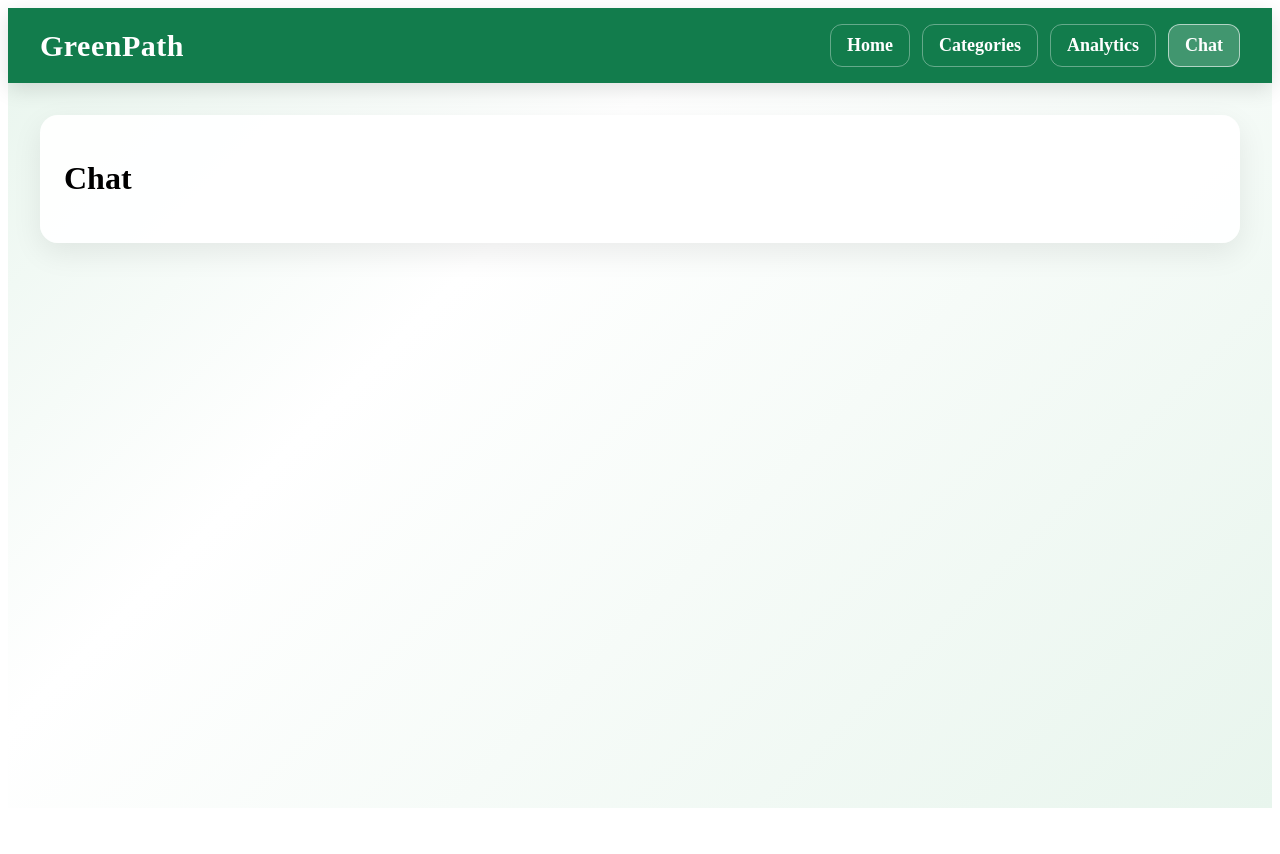
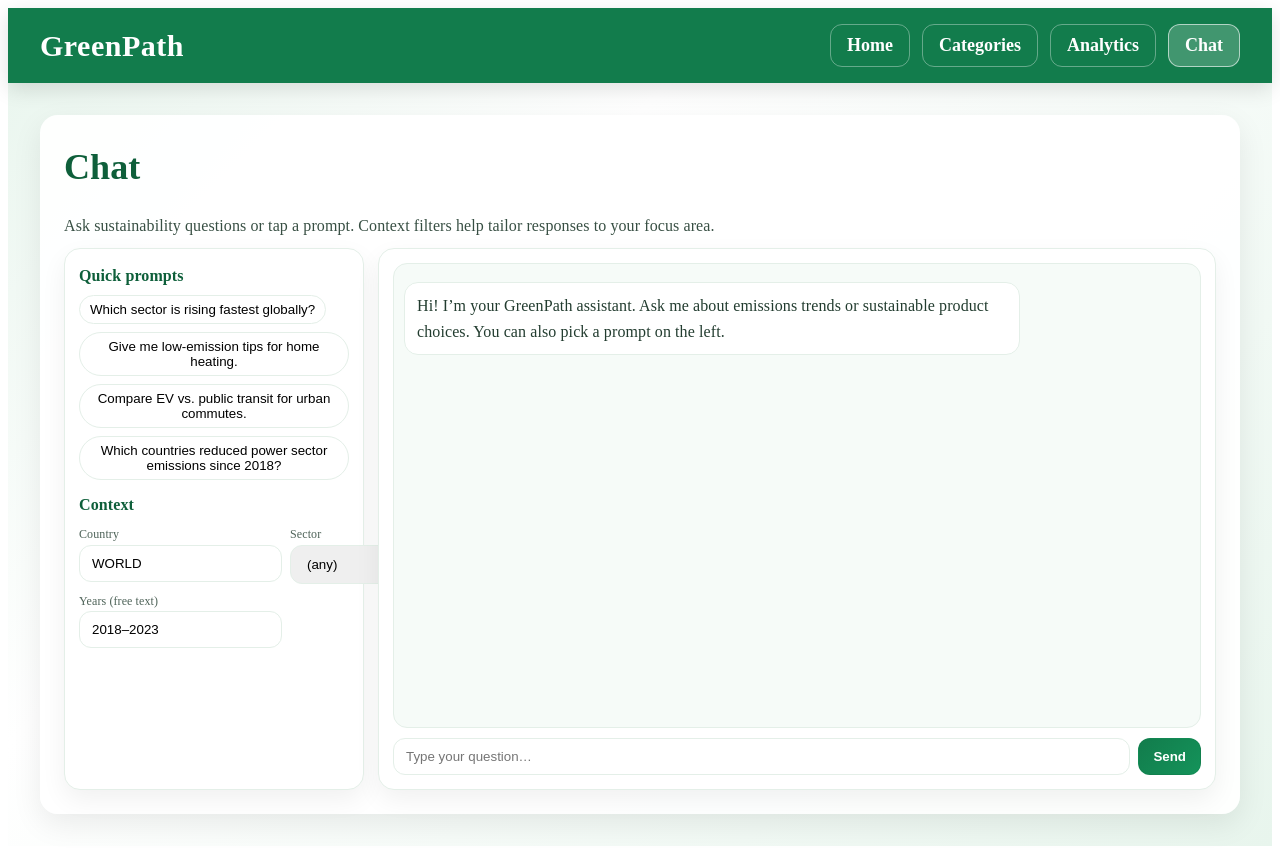
Before and after one commit to rio4francis/F2025_4495_050_FAw743, a React (Vite) app in the folder Implementation/greenpath/: page /chat in a window 1280 px wide. Before the commit the page ends 816 px from the top, so only its background shows below. Built offline with nearby package versions, Linux system fonts and the light colour scheme; no server answers.

Commit message:
create: chat

```diff
--- a/Implementation/greenpath/src/pages/Chat.tsx
+++ b/Implementation/greenpath/src/pages/Chat.tsx
@@ -1,3 +1,157 @@
+// src/pages/Chat.tsx
+import { useEffect, useRef, useState } from "react";
+
+type Msg = { role: "user" | "assistant" | "system"; content: string };
+
+const API_BASE =
+  (import.meta as any).env?.VITE_API_URL?.replace(/\?.*$/, "").replace(/\/+$/, "") || "";
+
 export default function Chat() {
-  return <h1 className="text-2xl font-semibold">Chat</h1>;
+  const styles = (
+    <style>{`
+      :root{
+        --fz-heading: clamp(24px, 3.2vw, 36px);
+        --fz-body: clamp(15px, 1.9vw, 16px);
+        --clr-heading: #0e5f3a; --clr-body: #223c2f;
+        --border:#e4efe8; --panel:#fff; --panel-soft:#f6fbf8;
+        --green:#127c4c; --green-2:#14935a;
+      }
+      .pg{ font-size:var(--fz-body); color:var(--clr-body); line-height:1.6; letter-spacing:.1px; }
+      .hd{ font-size:var(--fz-heading); color:var(--clr-heading); font-weight:900; margin:0 0 10px; }
+      .subtle{ opacity:.9; }
+      .wrap{ display:grid; grid-template-columns: 300px 1fr; gap:14px; }
+      @media (max-width: 980px){ .wrap{ grid-template-columns: 1fr; } }
+      .panel{ background:var(--panel); border:1px solid var(--border); border-radius:16px; box-shadow:0 10px 26px rgba(0,0,0,.06); padding:14px; }
+      .chips{ display:flex; flex-wrap:wrap; gap:8px; }
+      .chip{ border:1px solid var(--border); background:#fff; border-radius:999px; padding:6px 10px; cursor:pointer; }
+      .chat{ display:flex; flex-direction:column; gap:10px; height:64vh; min-height:420px; }
+      .log{ flex:1; overflow:auto; background:var(--panel-soft); border:1px solid var(--border); border-radius:14px; padding:10px; }
+      .row{ display:flex; gap:10px; margin:8px 0; }
+      .me{ justify-content:flex-end; }
+      .bubble{ max-width:75%; padding:10px 12px; border-radius:14px; border:1px solid var(--border); background:#fff; }
+      .mine{ background:linear-gradient(135deg, var(--green), var(--green-2)); color:#fff; border:none; }
+      .composer{ display:flex; gap:8px; }
+      .input{ flex:1; border:1px solid var(--border); border-radius:12px; padding:10px 12px; }
+      .btn{ padding:10px 14px; border-radius:12px; color:#fff; font-weight:900; background:linear-gradient(135deg, var(--green), var(--green-2)); border:1px solid rgba(18,124,76,.2); }
+      .formRow{ display:grid; grid-template-columns: 1fr 1fr; gap:8px; margin-top:8px; }
+      @media (max-width: 520px){ .formRow{ grid-template-columns: 1fr; } }
+      .label{ font-weight:800; color:var(--clr-heading); }
+      .hint{ font-size:12px; opacity:.8; }
+    `}</style>
+  );
+
+  const [msgs, setMsgs] = useState<Msg[]>([
+    { role: "assistant", content: "Hi! I’m your GreenPath assistant. Ask me about emissions trends or sustainable product choices. You can also pick a prompt on the left." }
+  ]);
+  const [text, setText] = useState("");
+  const [country, setCountry] = useState("WORLD");
+  const [sector, setSector] = useState<string>("(any)");
+  const [years, setYears] = useState("2018–2023");
+  const [loading, setLoading] = useState(false);
+  const endRef = useRef<HTMLDivElement | null>(null);
+
+  useEffect(() => endRef.current?.scrollIntoView({ behavior: "smooth" }), [msgs, loading]);
+
+  const send = async (content: string) => {
+    if (!content.trim()) return;
+    const userMsg: Msg = { role: "user", content };
+    setMsgs((m) => [...m, userMsg]);
+    setText("");
+    if (!API_BASE) {
+      setMsgs((m) => [...m, { role: "assistant", content: "API not configured. Set VITE_API_URL to enable chat." }]);
+      return;
+    }
+    setLoading(true);
+    try {
+      const res = await fetch(`${API_BASE}/chat`, {
+        method: "POST",
+        headers: { "content-type": "application/json" },
+        body: JSON.stringify({
+          messages: [...msgs, userMsg].slice(-12),
+          context: { country, sector: sector === "(any)" ? undefined : sector, years }
+        })
+      });
+      const data = await res.json();
+      const reply = typeof data?.reply === "string" ? data.reply : "Sorry — I couldn’t generate a response.";
+      setMsgs((m) => [...m, { role: "assistant", content: reply }]);
+    } catch (e: any) {
+      setMsgs((m) => [...m, { role: "assistant", content: `Error: ${e?.message || e}` }]);
+    } finally {
+      setLoading(false);
+    }
+  };
+
+  const quickPrompts = [
+    "Which sector is rising fastest globally?",
+    "Give me low-emission tips for home heating.",
+    "Compare EV vs. public transit for urban commutes.",
+    "Which countries reduced power sector emissions since 2018?"
+  ];
+
+  return (
+    <section className="pg">
+      {styles}
+      <h1 className="hd">Chat</h1>
+      <p className="subtle" style={{ marginBottom: 10 }}>
+        Ask sustainability questions or tap a prompt. Context filters help tailor responses to your focus area.
+      </p>
+
+      <div className="wrap">
+        <aside className="panel">
+          <div className="label">Quick prompts</div>
+          <div className="chips" style={{ marginTop: 6 }}>
+            {quickPrompts.map((p) => (
+              <button key={p} className="chip" onClick={() => send(p)} aria-label={p}>
+                {p}
+              </button>
+            ))}
+          </div>
+
+          <div style={{ marginTop: 12 }} className="label">Context</div>
+          <div className="formRow">
+            <label>
+              <div className="hint">Country</div>
+              <input className="input" value={country} onChange={(e) => setCountry(e.target.value)} />
+            </label>
+            <label>
+              <div className="hint">Sector</div>
+              <select className="input" value={sector} onChange={(e) => setSector(e.target.value)}>
+                <option>(any)</option>
+                <option>Power</option>
+                <option>Industry</option>
+                <option>Ground transport</option>
+                <option>Residential</option>
+                <option>Domestic aviation</option>
+                <option>International aviation</option>
+              </select>
+            </label>
+          </div>
+          <label style={{ display: "block", marginTop: 8 }}>
+            <div className="hint">Years (free text)</div>
+            <input className="input" value={years} onChange={(e) => setYears(e.target.value)} placeholder="e.g., 2018–2023 or 2020–" />
+          </label>
+        </aside>
+
+        <div className="panel chat">
+          <div className="log">
+            {msgs.map((m, i) => (
+              <div key={i} className={`row ${m.role === "user" ? "me" : ""}`}>
+                <div className={`bubble ${m.role === "user" ? "mine" : ""}`}>{m.content}</div>
+              </div>
+            ))}
+            {loading && (
+              <div className="row">
+                <div className="bubble">Thinking…</div>
+              </div>
+            )}
+            <div ref={endRef} />
+          </div>
+          <form className="composer" onSubmit={(e) => { e.preventDefault(); send(text); }}>
+            <input className="input" placeholder="Type your question…" value={text} onChange={(e) => setText(e.target.value)} />
+            <button className="btn" type="submit" disabled={loading}>Send</button>
+          </form>
+        </div>
+      </div>
+    </section>
+  );
 }
```
